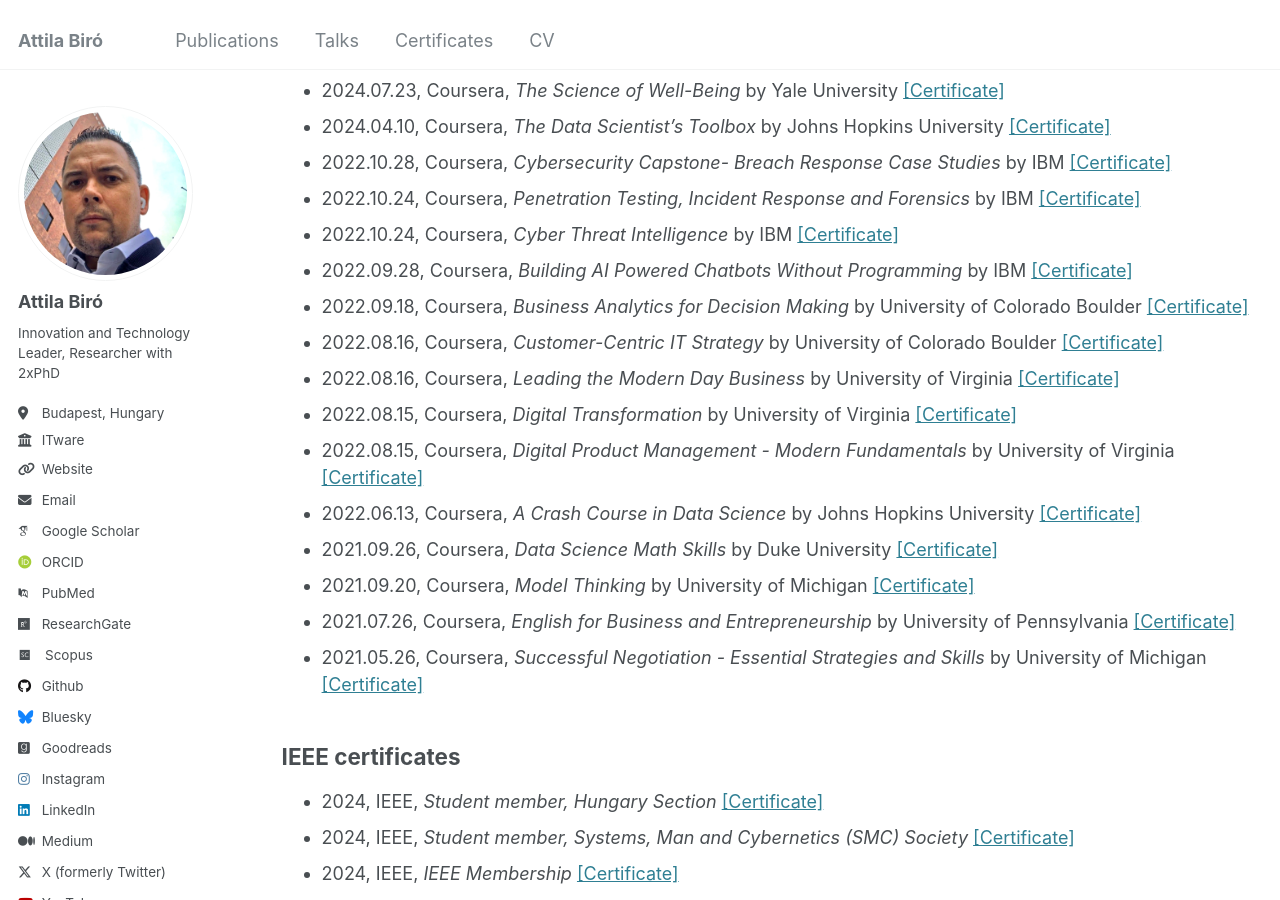
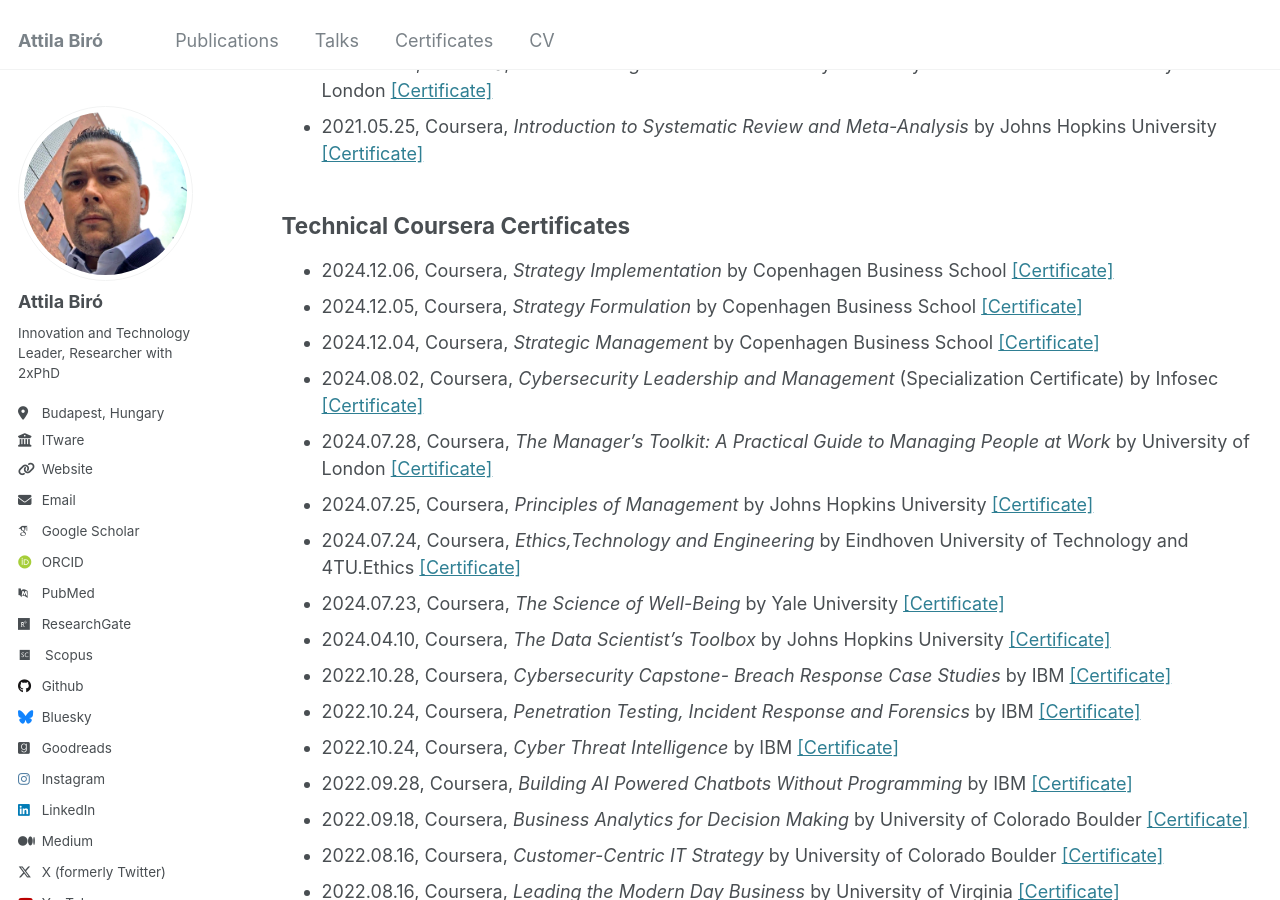
Before and after one commit to biroka/biroka.github.io, a Jekyll site: the page built from _pages/certificates.md, in a window 1280 px wide and 900 px high, scrolled down 1326 px. Built offline with Jekyll 4.4.1, drawn with Linux system fonts in a browser that asks for light colours; some web fonts are replaced; some of the changed text lies outside the part shown.

Commit message:
Update certificates.md

```diff
--- a/_pages/certificates.md
+++ b/_pages/certificates.md
@@ -7,6 +7,12 @@ author_profile: true
 
 * Certificates on <a href="https://www.coursera.org/learner/biroattila">Coursera</a> profile.
 * Badges on <a href="https://www.credly.com/users/biroattila">Credly</a> profile.
+
+##  Specialization Certificates
+* 2024.08.02, Coursera, _Cybersecurity Leadership and Management_ (Specialization Certificate) by Infosec [[Certificate]](https://www.coursera.org/account/accomplishments/specialization/V4MH8UO5ZXKG)
+* 2022.10.28, Coursera, _Security Analyst Fundamentals_ (Specialization Certificate) by IBM [[Certificate]](https://www.coursera.org/account/accomplishments/specialization/7JMLVZ7LY5NV)
+* 2022.09.28, Coursera, _AI Foundations for Everyone_ (Specialization Certificate) by IBM [[Certificate]](https://www.coursera.org/account/accomplishments/specialization/2Q9XZ6EEUVNR)
+* 2022.08.16, Coursera, _Leading the Modern Day Business_ (Specialization Certificate) by University of Virginia [[Certificate]](https://www.coursera.org/account/accomplishments/specialization/KSYHMFRAL5SZ)
 
 ##  Research/AI Certificates
 
@@ -34,6 +40,11 @@ author_profile: true
 
 ##  Technical Coursera Certificates
 
+* 2024.12.06, Coursera, _Strategy Implementation_ by Copenhagen Business School [[Certificate]](https://www.coursera.org/account/accomplishments/verify/I5P6G0JAFWHB)
+* 2024.12.05, Coursera, _Strategy Formulation_ by Copenhagen Business School [[Certificate]](https://www.coursera.org/account/accomplishments/verify/XASKHP7QR6B4)
+* 2024.12.04, Coursera, _Strategic Management_ by Copenhagen Business School [[Certificate]](https://www.coursera.org/account/accomplishments/verify/C26Q2HUZRX1P)
+* 2024.08.02, Coursera, _Cybersecurity Leadership and Management_ (Specialization Certificate) by Infosec [[Certificate]](https://www.coursera.org/account/accomplishments/specialization/V4MH8UO5ZXKG)
+* 2024.07.28, Coursera, _The Manager's Toolkit: A Practical Guide to Managing People at Work_ by University of London [[Certificate]](https://www.coursera.org/account/accomplishments/verify/X9STQ2AGC5NT)
 * 2024.07.25, Coursera, _Principles of Management_ by Johns Hopkins University [[Certificate]](https://github.com/biroka/biroka/blob/main/Certificates/Coursera/Coursera_Principles%20of%20Management_UX2LR7CMEGK5.pdf)
 * 2024.07.24, Coursera, _Ethics,Technology and Engineering_ by Eindhoven University of Technology and 4TU.Ethics [[Certificate]](https://github.com/biroka/biroka/blob/main/Certificates/Coursera/Coursera_Ethics-Technology%20and%20Engineering_KYV5NR5ZUJYZ.pdf)
 * 2024.07.23, Coursera, _The Science of Well-Being_ by Yale University [[Certificate]](https://github.com/biroka/biroka/blob/main/Certificates/Coursera/Coursera_The%20Science%20of%20Well-Being_%20P4K3RMP9DPM5.pdf)
```
